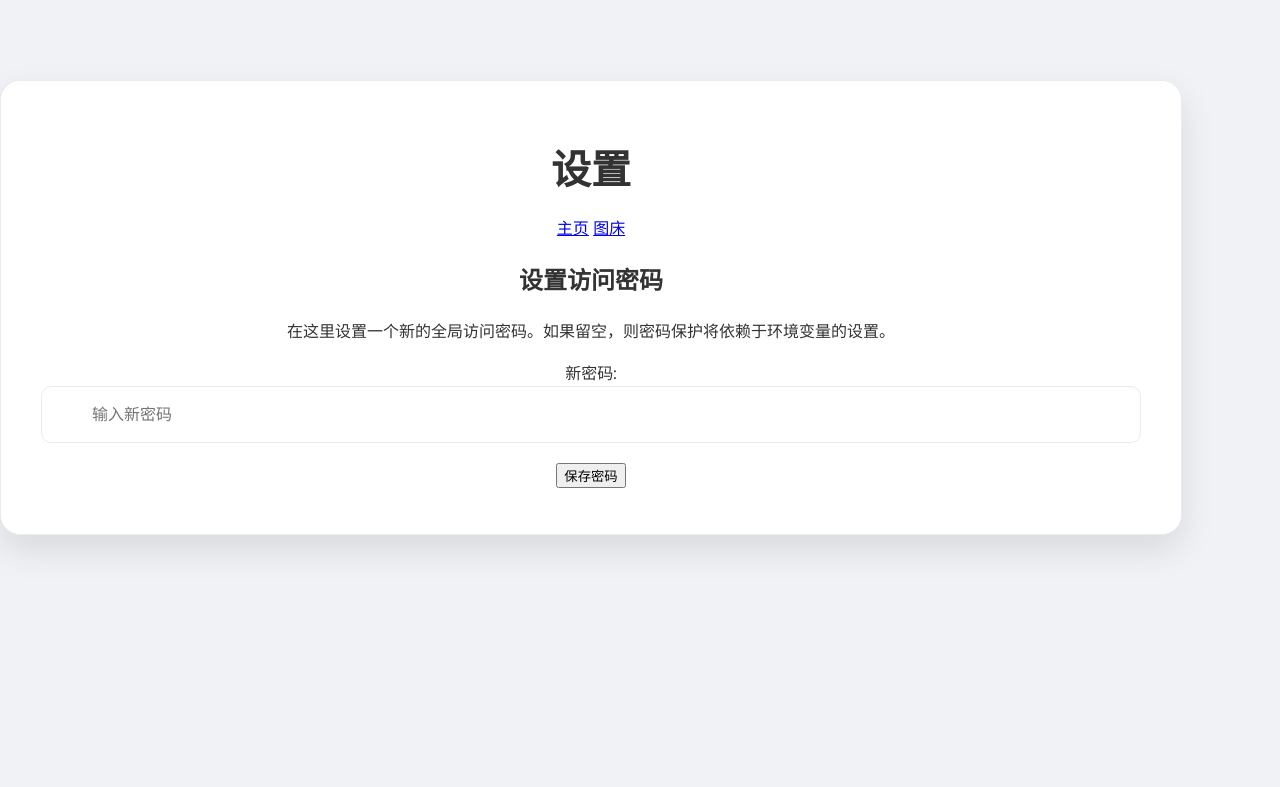
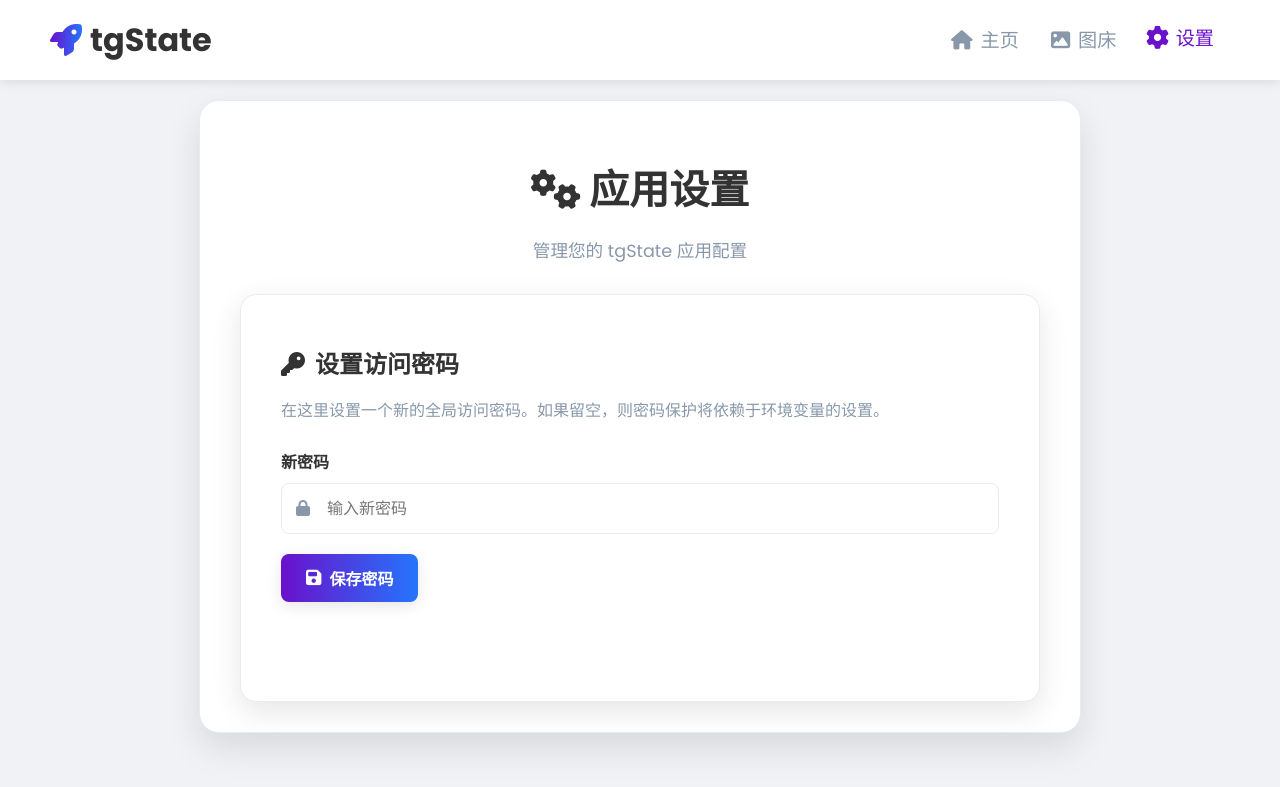
Before and after one commit to justhil/tgstate-python, a FastAPI app: page /settings in a window 1280 px wide. Shown: the top 787 px of the page. Run offline with FastAPI, Linux system fonts and the light colour scheme; some libraries are stand-ins or nearby versions.

Commit message:
前端美化

```diff
--- a/app/static/css/style.css
+++ b/app/static/css/style.css
@@ -1165,3 +1165,115 @@ input[type="checkbox"]:hover {
         font-size: 1.8rem;
     }
 }
+/* --- Settings Page --- */
+.settings-page-container {
+    max-width: 800px;
+    width: 100%;
+}
+
+.settings-card {
+    background-color: var(--container-bg);
+    padding: 30px 40px;
+    border-radius: 16px;
+    box-shadow: 0 10px 30px var(--shadow-color);
+    text-align: left;
+    border: 1px solid var(--border-color);
+}
+
+.settings-card h2 {
+    font-size: 1.5rem;
+    font-weight: 600;
+    margin-bottom: 10px;
+    display: flex;
+    align-items: center;
+    gap: 10px;
+    color: var(--text-color);
+}
+
+.settings-card p {
+    color: var(--text-light);
+    margin-bottom: 25px;
+    line-height: 1.6;
+}
+
+.settings-form .form-group {
+    margin-bottom: 20px;
+}
+
+.settings-form label {
+    display: block;
+    font-weight: 600;
+    margin-bottom: 8px;
+    color: var(--text-color);
+}
+
+.settings-form .input-wrapper {
+    position: relative;
+}
+
+.settings-form .input-wrapper i {
+    position: absolute;
+    left: 15px;
+    top: 50%;
+    transform: translateY(-50%);
+    color: var(--text-light);
+}
+
+.settings-form input[type="password"] {
+    width: 100%;
+    padding: 12px 15px 12px 45px;
+    border: 1px solid var(--border-color);
+    border-radius: 8px;
+    font-size: 1rem;
+    transition: border-color 0.3s, box-shadow 0.3s;
+    box-sizing: border-box;
+}
+
+.settings-form input[type="password"]:focus {
+    outline: none;
+    border-color: var(--primary-color);
+    box-shadow: 0 0 0 3px rgba(106, 17, 203, 0.2);
+}
+
+.btn-submit {
+    display: inline-flex;
+    align-items: center;
+    gap: 8px;
+    padding: 12px 25px;
+    font-size: 1rem;
+    font-weight: 600;
+    color: #fff;
+    background: linear-gradient(to right, var(--primary-color), var(--secondary-color));
+    border: none;
+    border-radius: 8px;
+    cursor: pointer;
+    transition: all 0.3s ease;
+    box-shadow: 0 4px 15px rgba(0, 0, 0, 0.1);
+}
+
+.btn-submit:hover {
+    transform: translateY(-2px);
+    box-shadow: 0 6px 20px rgba(0, 0, 0, 0.15);
+}
+
+.btn-submit i {
+    font-size: 1.1em;
+}
+
+.message {
+    margin-top: 20px;
+    padding: 12px;
+    border-radius: 8px;
+    font-weight: 500;
+    text-align: center;
+}
+
+.message.success {
+    background-color: rgba(45, 206, 137, 0.1);
+    color: var(--success-color);
+}
+
+.message.error {
+    background-color: rgba(245, 54, 92, 0.1);
+    color: var(--danger-color);
+}
--- a/app/templates/settings.html
+++ b/app/templates/settings.html
@@ -1,41 +1,46 @@
-<!DOCTYPE html>
-<html lang="zh-CN">
-<head>
-    <meta charset="UTF-8">
-    <meta name="viewport" content="width=device-width, initial-scale=1.0">
-    <title>设置 - tgState</title>
-    <link rel="stylesheet" href="/static/css/style.css">
-</head>
-<body>
-    <div class="container">
-        <header>
-            <h1>设置</h1>
-            <nav>
-                <a href="/">主页</a>
-                <a href="/image_hosting">图床</a>
-            </nav>
-        </header>
-        <main>
-            <div class="settings-form">
-                <h2>设置访问密码</h2>
+{% extends "base.html" %}
+
+{% block title %}设置 - tgState{% endblock %}
+
+{% block content %}
+<div class="container settings-page-container">
+    <h1><i class="fas fa-cogs"></i> 应用设置</h1>
+    <p class="subtitle">管理您的 tgState 应用配置</p>
+
+    <div class="settings-card">
+        <h2><i class="fas fa-key"></i> 设置访问密码</h2>
         <p>在这里设置一个新的全局访问密码。如果留空，则密码保护将依赖于环境变量的设置。</p>
-                <form id="password-form">
+        <form id="password-form" class="settings-form">
             <div class="form-group">
-                        <label for="password">新密码:</label>
+                <label for="password">新密码</label>
+                <div class="input-wrapper">
+                    <i class="fas fa-lock"></i>
                     <input type="password" id="password" name="password" placeholder="输入新密码" required>
                 </div>
-                    <button type="submit">保存密码</button>
+            </div>
+            <button type="submit" class="btn-submit">
+                <i class="fas fa-save"></i> 保存密码
+            </button>
         </form>
         <p id="message" class="message"></p>
     </div>
-        </main>
 </div>
+
 <script>
-        document.getElementById('password-form').addEventListener('submit', async function(event) {
+document.addEventListener('DOMContentLoaded', () => {
+    // 激活导航栏的当前页面链接
+    document.getElementById('nav-settings')?.classList.add('active');
+
+    const passwordForm = document.getElementById('password-form');
+    const messageEl = document.getElementById('message');
+
+    passwordForm.addEventListener('submit', async function(event) {
         event.preventDefault();
 
         const password = document.getElementById('password').value;
-            const messageEl = document.getElementById('message');
+
+        messageEl.textContent = '';
+        messageEl.className = 'message';
 
         try {
             const response = await fetch('/api/set-password', {
@@ -49,17 +54,17 @@
             const result = await response.json();
 
             if (response.ok) {
-                    messageEl.textContent = '密码已成功更新！';
+                messageEl.textContent = '✓ 密码已成功更新！';
                 messageEl.className = 'message success';
             } else {
-                    messageEl.textContent = '错误: ' + (result.detail || '未知错误');
+                messageEl.textContent = '✗ 错误: ' + (result.detail || '未知错误');
                 messageEl.className = 'message error';
             }
         } catch (error) {
-                messageEl.textContent = '请求失败: ' + error.message;
+            messageEl.textContent = '✗ 请求失败: ' + error.message;
             messageEl.className = 'message error';
         }
     });
+});
 </script>
-</body>
-</html>
+{% endblock %}
```
Lines whose indentation alone changed are shown as unchanged.
